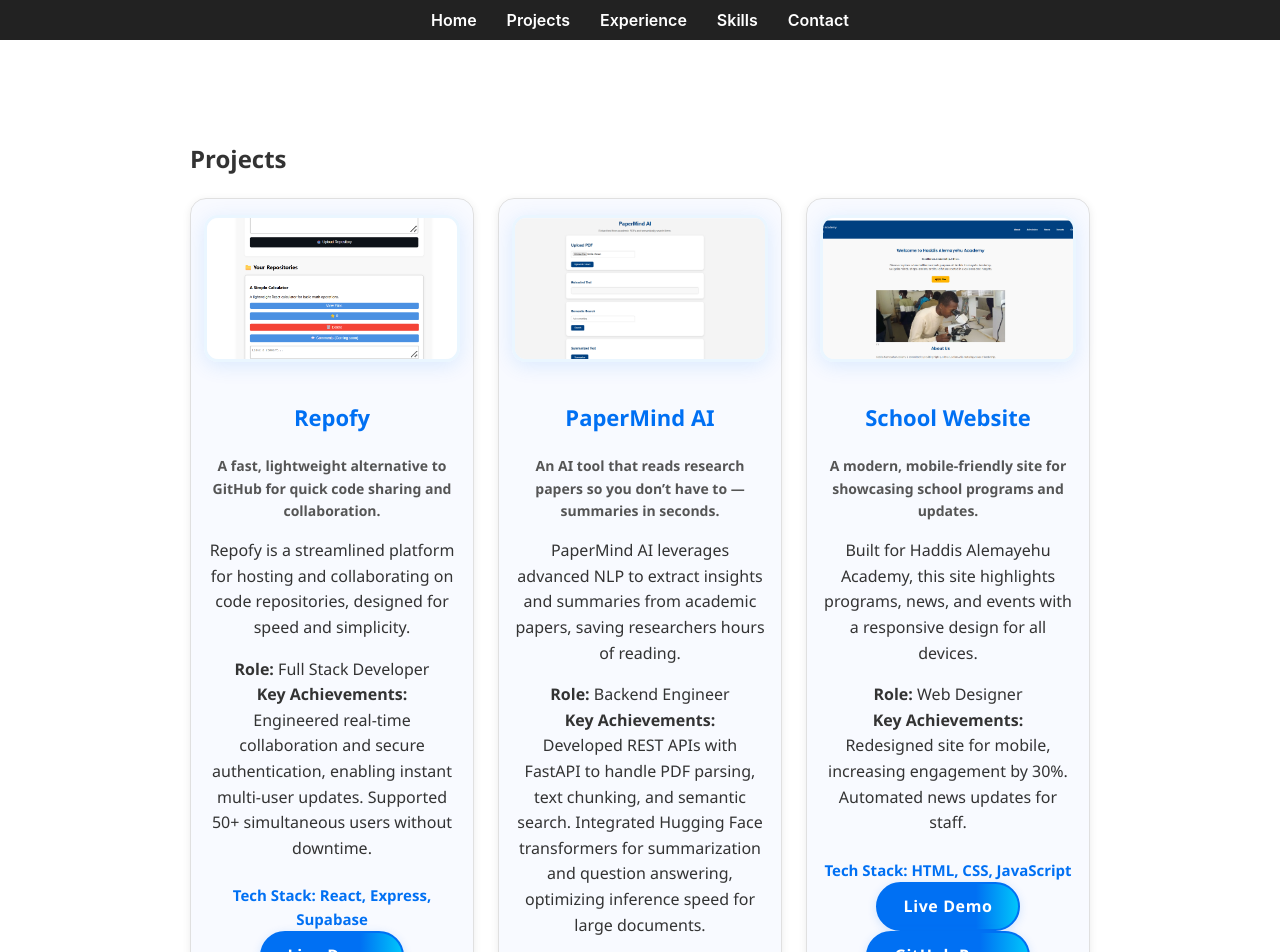
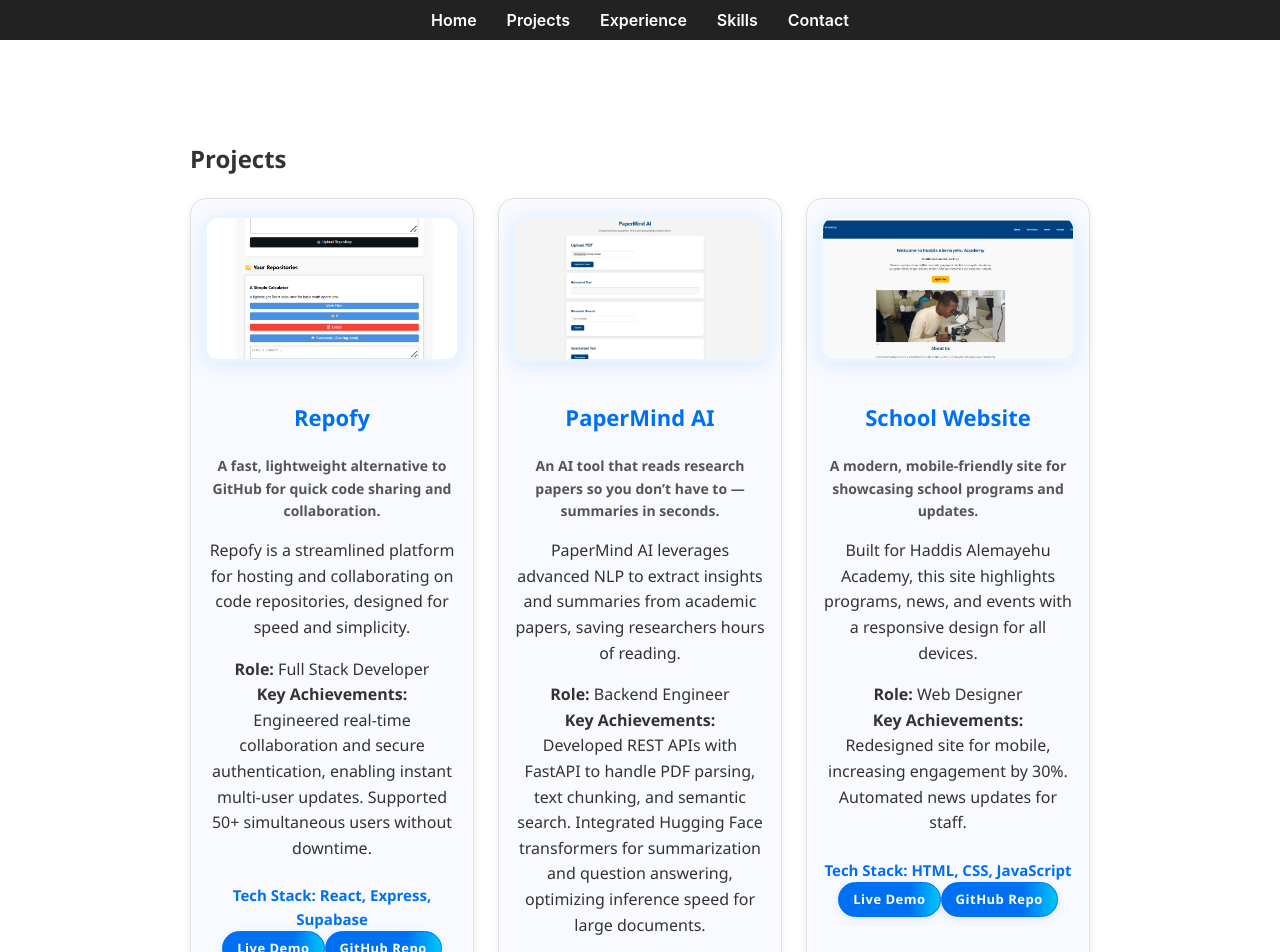
Before and after one commit to ethiyor/my-portfolio, a React (Create React App) app: page /projects in a window 1280 px wide. Shown: the top 952 px of the page. Built offline with nearby package versions, Linux system fonts and the light colour scheme.

Commit message:
portfolio

```diff
--- a/src/App.css
+++ b/src/App.css
@@ -345,16 +345,16 @@
 
 .project-link {
   display: inline-block;
-  padding: 10px 26px;
-  border-radius: 26px;
+  padding: 6px 14px;
+  border-radius: 18px;
   background: linear-gradient(90deg, #0070f3 70%, #00c6fb 100%);
   color: #fff;
   font-weight: 700;
-  font-size: 16px;
+  font-size: 13px;
   text-decoration: none;
-  box-shadow: 0 2px 10px rgba(0,112,243,0.16);
-  border: 2px solid #0070f3;
-  letter-spacing: 0.6px;
+  box-shadow: 0 2px 8px rgba(0,112,243,0.13);
+  border: 1.5px solid #0070f3;
+  letter-spacing: 0.5px;
   transition: background 0.3s, box-shadow 0.3s, border-color 0.3s;
   user-select: none;
 }
--- a/src/pages/Projects.js
+++ b/src/pages/Projects.js
@@ -20,8 +20,8 @@
     challenges: "Developed REST APIs with FastAPI to handle PDF parsing, text chunking, and semantic search. Integrated Hugging Face transformers for summarization and question answering, optimizing inference speed for large documents.",
     tech: ["React", "FastAPI", "Supabase", "Hugging Face"],
     image: process.env.PUBLIC_URL + "/images/papermind.png",
-    demoLink: "https://papermind-demo.com",
-    repoLink: "https://github.com/yourusername/papermind",
+    demoLink: "https://papermind-ai-frontend.vercel.app/",
+    repoLink: "https://github.com/ethiyor/papermind-ai",
   },
   {
     name: "School Website",
```
